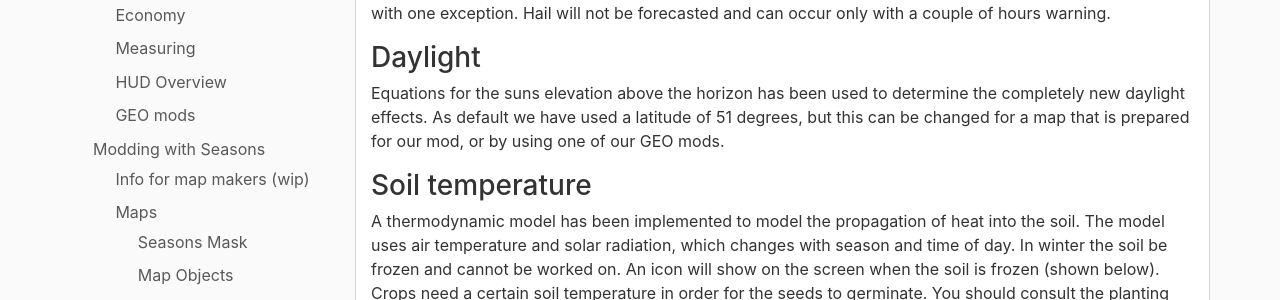
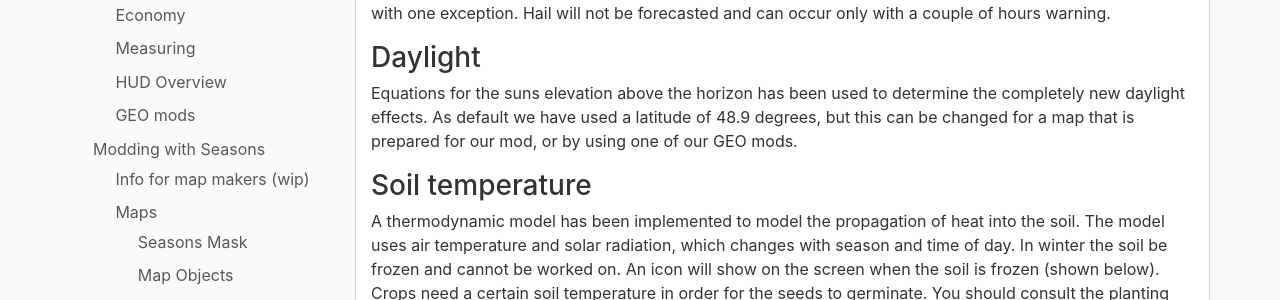
Before and after one commit to RealismusModding/realismusmodding.github.io, a Jekyll site: the page built from mods/seasons/manual/gameplay/weather.md, in a window 1280 px wide. Shown: the part 379-679 px from the top of the page. Built offline with Jekyll 4.4.1, drawn with Linux system fonts in a browser that asks for light colours; comment, search, counter and statistics services are not loaded.

Commit message:
Fix incorrect default latitude

```diff
--- a/mods/seasons/manual/gameplay/weather.md
+++ b/mods/seasons/manual/gameplay/weather.md
@@ -16,7 +16,7 @@ The weather system in the game has been adjusted to suit each season. In general
 For every day in the game the air temperature and weather is determined according to weather statistics. In the current version of the mod the weather forecast is very reliable and the forecast will not change. This is with one exception. Hail will not be forecasted and can occur only with a couple of hours warning.
 
 ### Daylight
-Equations for the suns elevation above the horizon has been used to determine the completely new daylight effects. As default we have used a latitude of 51 degrees, but this can be changed for a map that is prepared for our mod, or by using one of our GEO mods.
+Equations for the suns elevation above the horizon has been used to determine the completely new daylight effects. As default we have used a latitude of 48.9 degrees, but this can be changed for a map that is prepared for our mod, or by using one of our GEO mods.
 
 ### Soil temperature
 A thermodynamic model has been implemented to model the propagation of heat into the soil. The model uses air temperature and solar radiation, which changes with season and time of day. In winter the soil be frozen and cannot be worked on. An icon will show on the screen when the soil is frozen (shown below). Crops need a certain soil temperature in order for the seeds to germinate. You should consult the planting and harvesting calendar before planting.
```
